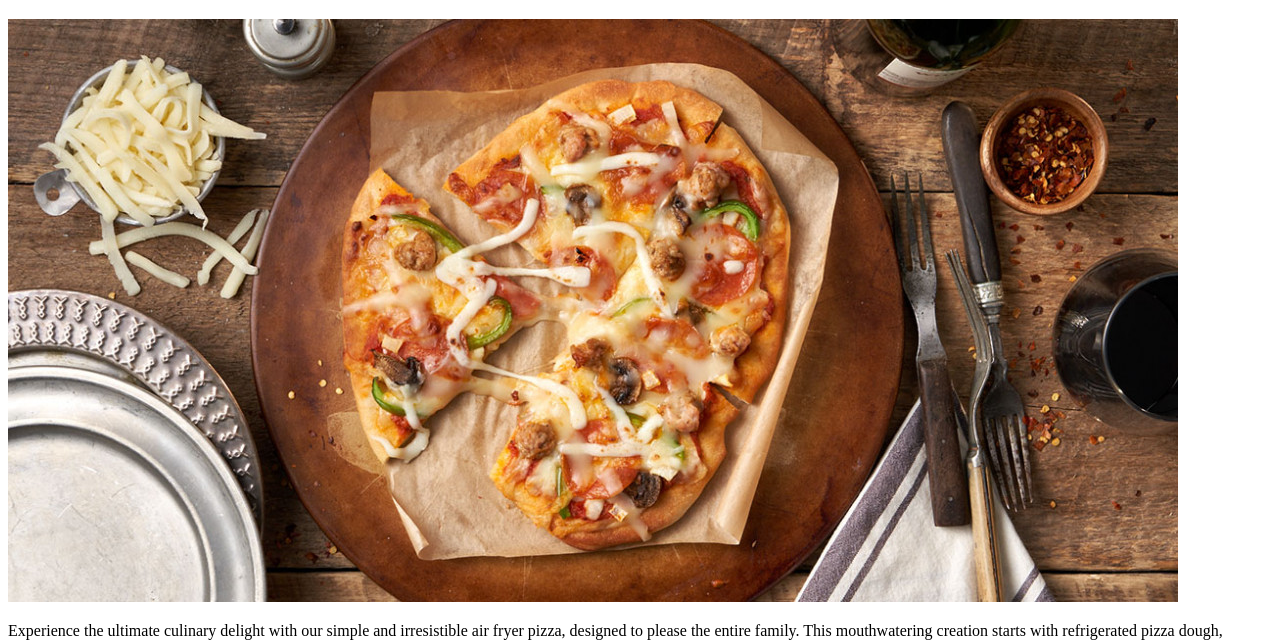
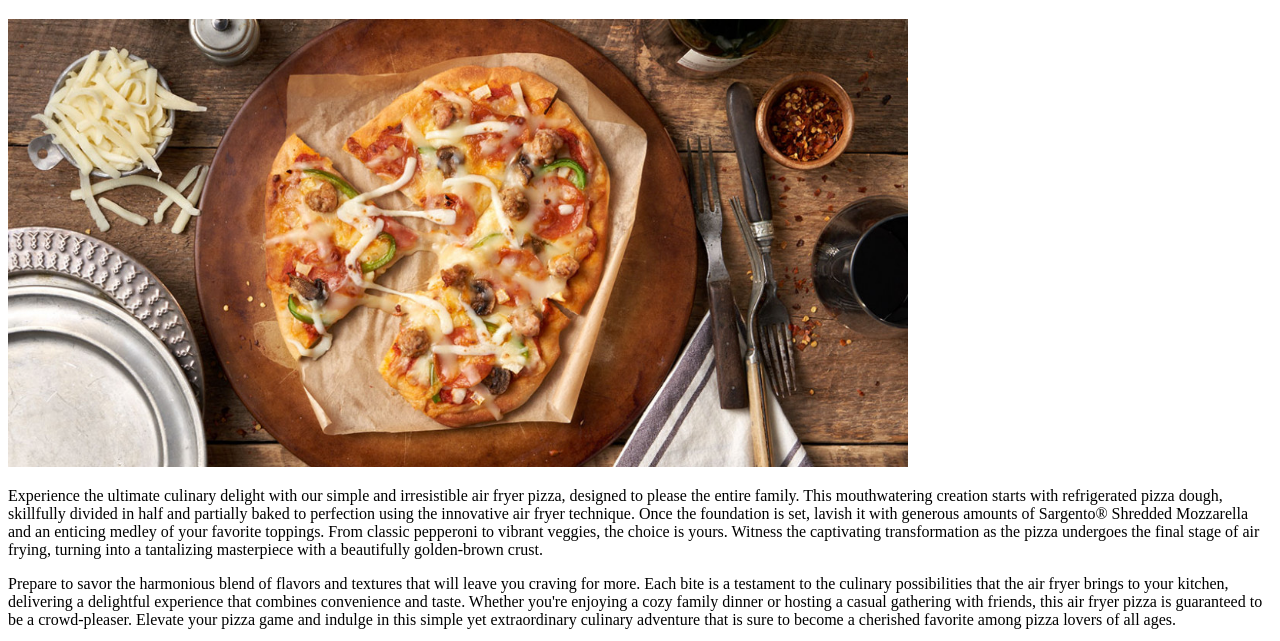
Before and after one commit to carterfrere/odin-recipes, a plain HTML site: page recipes/pizza.html in a window 1280 px wide. Shown: the part 87-728 px from the top of the page. Drawn offline with Linux system fonts and the light colour scheme.

Commit message:
Fixed sizing for pictures

```diff
--- a/recipes/pizza.html
+++ b/recipes/pizza.html
@@ -8,7 +8,7 @@
 <body>
     <a href="../index.html">HOME</a>
     <h1>Air Fryer Pizza</h1>
-    <img src="../images/pizza.jpg">
+    <img src="../images/pizza.jpg" width="900">
     <p>Experience the ultimate culinary delight with our simple and irresistible air fryer pizza, designed to please the entire family. This mouthwatering creation starts with refrigerated pizza dough, skillfully divided in half and partially baked to perfection using the innovative air fryer technique. Once the foundation is set, lavish it with generous amounts of Sargento® Shredded Mozzarella and an enticing medley of your favorite toppings. From classic pepperoni to vibrant veggies, the choice is yours. Witness the captivating transformation as the pizza undergoes the final stage of air frying, turning into a tantalizing masterpiece with a beautifully golden-brown crust. </p>
 
     <p>Prepare to savor the harmonious blend of flavors and textures that will leave you craving for more. Each bite is a testament to the culinary possibilities that the air fryer brings to your kitchen, delivering a delightful experience that combines convenience and taste. Whether you're enjoying a cozy family dinner or hosting a casual gathering with friends, this air fryer pizza is guaranteed to be a crowd-pleaser. Elevate your pizza game and indulge in this simple yet extraordinary culinary adventure that is sure to become a cherished favorite among pizza lovers of all ages.</p>
```
Also changed, not shown: index.html (+1 -0 lines), recipes/rice.html (+1 -1 lines), images/odin.jpg (added).
